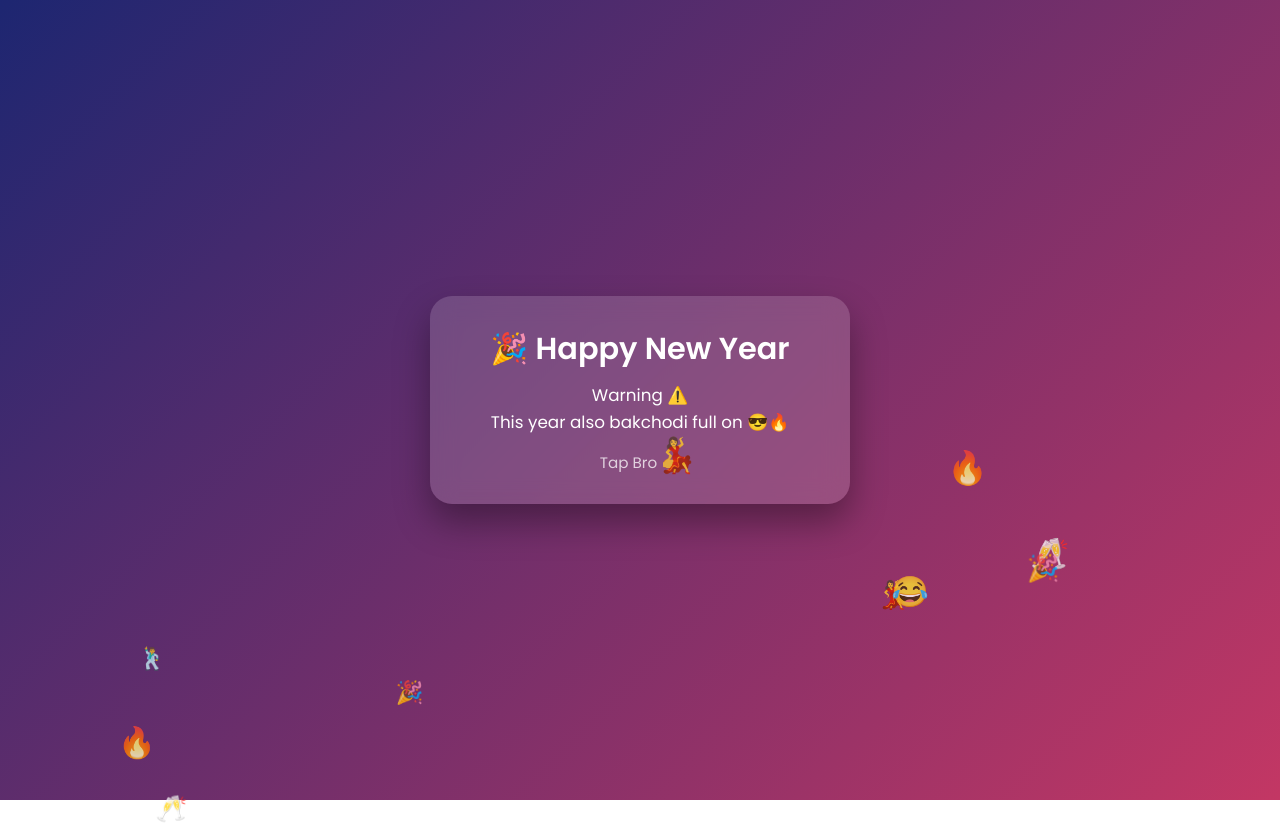
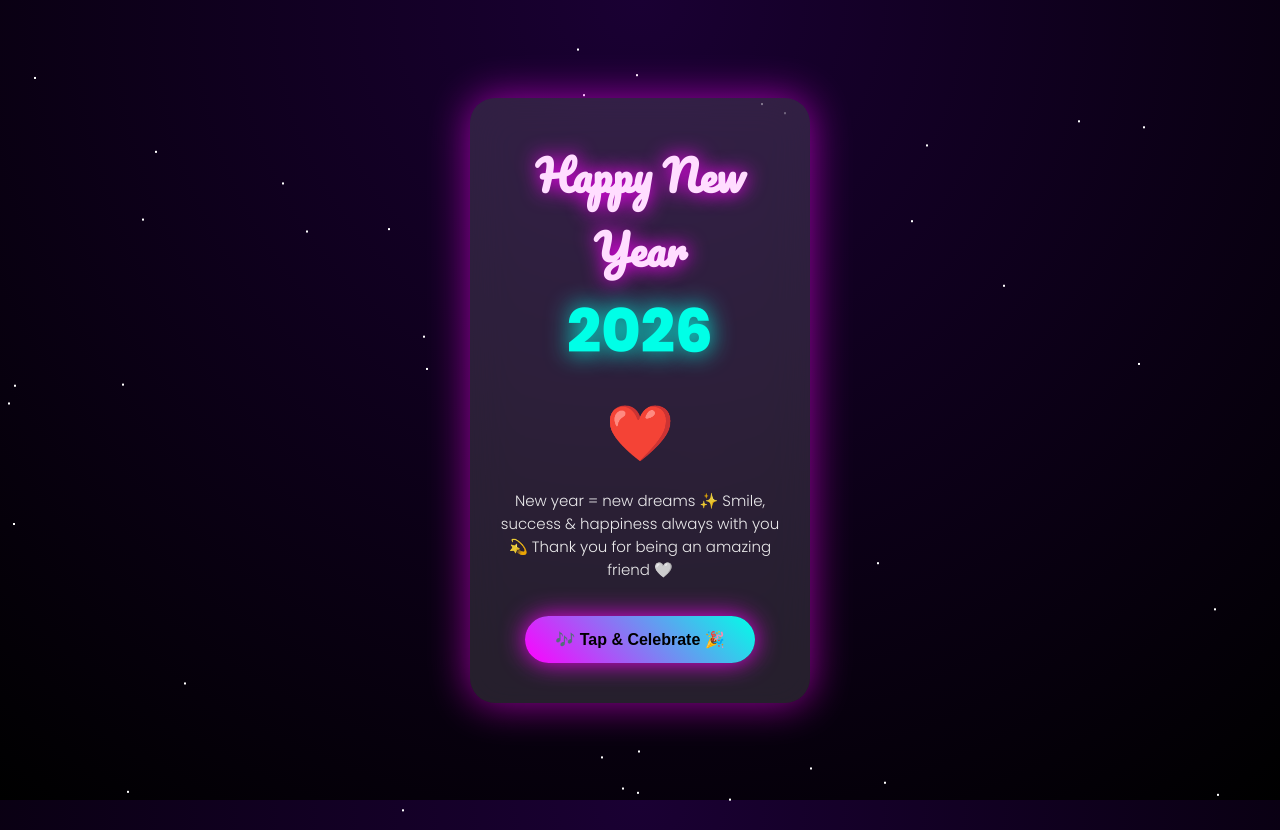
Before and after one commit to rikipatel4803-sys/-friends-index.html, a plain HTML site: page index.html in a window 1280 px wide. Shown: the top 830 px of the page. Before the commit the page ends 800 px from the top, so only its background shows below. Drawn offline with Linux system fonts and the light colour scheme.

Commit message:
Update index.html

```diff
--- a/index.html
+++ b/index.html
@@ -2,163 +2,145 @@
 <html lang="en">
 <head>
 <meta charset="UTF-8">
-<title>🎉 Happy New Year Friends 🎉</title>
+<title>🎉 Happy New Year 🎉</title>
 <meta name="viewport" content="width=device-width, initial-scale=1.0">
 
-<link href="https://fonts.googleapis.com/css2?family=Poppins:wght@300;400;600&display=swap" rel="stylesheet">
+<link href="https://fonts.googleapis.com/css2?family=Poppins:wght@300;600;800&family=Pacifico&display=swap" rel="stylesheet">
 
 <style>
 *{margin:0;padding:0;box-sizing:border-box}
-
 body{
-height:100vh;
-background:linear-gradient(135deg,#1d2671,#c33764);
-display:flex;
-align-items:center;
-justify-content:center;
-font-family:'Poppins',sans-serif;
-overflow:hidden;
-color:#fff;
+  height:100vh;
+  background: radial-gradient(circle at top, #1a0033, #000);
+  font-family:'Poppins',sans-serif;
+  overflow:hidden;
+  display:flex;
+  align-items:center;
+  justify-content:center;
+  color:white;
 }
 
-/* FLOATING PARTY EMOJIS (IMAGE STYLE) */
-.float{
-position:fixed;
-bottom:-40px;
-pointer-events:none;
-animation:floatUp linear forwards;
-opacity:.8;
+/* stars */
+.stars span{
+  position:absolute;
+  width:2px;height:2px;
+  background:white;
+  animation:move linear infinite;
+}
+@keyframes move{
+  from{transform:translateY(-100vh)}
+  to{transform:translateY(100vh)}
 }
 
-@keyframes floatUp{
-from{transform:translateY(0) scale(.8)}
-to{transform:translateY(-120vh) scale(1.2)}
+/* card */
+.card{
+  position:relative;
+  padding:40px 25px;
+  border-radius:25px;
+  background:rgba(255,255,255,0.12);
+  backdrop-filter:blur(20px);
+  box-shadow:0 0 40px rgba(255,0,255,.6);
+  text-align:center;
+  max-width:340px;
+  z-index:5;
 }
 
-/* CARD */
-.card{
-width:88%;
-max-width:420px;
-background:rgba(255,255,255,.15);
-backdrop-filter:blur(12px);
-border-radius:22px;
-padding:30px 22px;
-text-align:center;
-box-shadow:0 18px 35px rgba(0,0,0,.35);
-cursor:pointer;
-opacity:0;
-transform:scale(.9);
-transition:.5s;
+h1{
+  font-family:'Pacifico',cursive;
+  font-size:42px;
+  color:#ffddff;
+  text-shadow:0 0 20px #ff00ff;
 }
 
-.card.show{
-opacity:1;
-transform:scale(1);
+.year{
+  font-size:60px;
+  font-weight:800;
+  color:#00ffe7;
+  text-shadow:0 0 25px #00ffe7;
 }
 
-.card h1{
-font-size:1.9em;
-margin-bottom:10px;
+p{
+  margin:15px 0;
+  font-size:15px;
+  opacity:.9;
 }
 
-.card p{
-font-size:1.05em;
-line-height:1.6;
+.heart{
+  font-size:55px;
+  animation:beat 1s infinite;
+  margin:15px 0;
+}
+@keyframes beat{
+  0%,100%{transform:scale(1)}
+  50%{transform:scale(1.3)}
 }
 
-.tap{
-margin-top:16px;
-opacity:.75;
-font-size:.95em;
+button{
+  margin-top:20px;
+  padding:14px 30px;
+  border:none;
+  border-radius:40px;
+  background:linear-gradient(45deg,#ff00ff,#00ffe7);
+  color:#000;
+  font-weight:700;
+  font-size:16px;
+  cursor:pointer;
+  box-shadow:0 0 25px rgba(255,0,255,.9);
 }
 
-audio{display:none}
+.confetti{
+  position:absolute;
+  width:8px;height:8px;
+  background:red;
+  animation:fall linear infinite;
+}
+@keyframes fall{
+  to{transform:translateY(110vh) rotate(360deg)}
+}
 </style>
 </head>
 
 <body>
 
-<div class="card show" id="card">
-<h1>🎉 Happy New Year</h1>
-<p>Warning ⚠️<br>This year also bakchodi full on 😎🔥</p>
-<div class="tap">Tap Bro 👉</div>
+<div class="stars"></div>
+
+<div class="card">
+  <h1>Happy New Year</h1>
+  <div class="year">2026</div>
+  <div class="heart">❤️</div>
+  <p>
+    New year = new dreams ✨
+    Smile, success & happiness always with you 💫
+    Thank you for being an amazing friend 🤍
+  </p>
+
+  <button onclick="playMusic()">🎶 Tap & Celebrate 🎉</button>
 </div>
 
-<!-- ✅ MUSIC ADDED HERE -->
-<audio id="bgm" loop>
-<source src="FRND_app_pay_withdraw_video_trending_shorts_frnds_news_live_withdraw_subscribe_support_128KBPS.mp4">
-</audio>
+<audio id="music" src="videoplayback.m4a"></audio>
 
 <script>
-/* SLIDES */
-const slides = [
-{
-title:"🥂 Happy New Year",
-text:"Naya saal aa gaya…<br>Par gang wahi purani hai 😎"
-},
-{
-title:"👯 Squad",
-text:"Kam log hain…<br>Par asli wale hain 🔥"
-},
-{
-title:"😂 Memories",
-text:"Pichle saal ki bakchodi yaad hai?<br>Is saal double hogi 😆"
-},
-{
-title:"🤝 Dosti",
-text:"No drama, no fake log…<br>Sirf real friends 💯"
-},
-{
-title:"🚀 New Goals",
-text:"Success apni hogi…<br>Par party saath me hogi 🥳"
-},
-{
-title:"💥 Promise",
-text:"Chahe kuch bhi ho jaye…<br>Group kabhi nahi tutega 🤞"
-},
-{
-title:"❤️ Final",
-text:"Happy New Year Mere Dost 💙<br>Love you all 😎"
-}
-];
-
-let index = 0;
-const card = document.getElementById("card");
-const music = document.getElementById("bgm");
-
-/* MUSIC STARTS ON FIRST TAP */
-card.addEventListener("click",()=>{
-if(music.paused) music.play();
-nextSlide();
-});
-
-function nextSlide(){
-index++;
-if(index >= slides.length) return;
-
-card.classList.remove("show");
-
-setTimeout(()=>{
-card.innerHTML = `
-<h1>${slides[index].title}</h1>
-<p>${slides[index].text}</p>
-${index < slides.length-1 ? '<div class="tap">Tap Bro 👉</div>' : ''}
-`;
-card.classList.add("show");
-},400);
+// stars
+for(let i=0;i<120;i++){
+  let s=document.createElement("span");
+  s.style.left=Math.random()*100+"vw";
+  s.style.animationDuration=2+Math.random()*5+"s";
+  document.querySelector(".stars").appendChild(s);
 }
 
-/* 🎉 FLOATING PARTY EMOJIS */
-setInterval(()=>{
-let f=document.createElement("div");
-f.className="float";
-f.innerHTML=["🎉","🥂","🔥","😂","💃","🕺"][Math.floor(Math.random()*6)];
-f.style.left=Math.random()*100+"vw";
-f.style.fontSize=16+Math.random()*22+"px";
-f.style.animationDuration=7+Math.random()*7+"s";
-document.body.appendChild(f);
-setTimeout(()=>f.remove(),16000);
-},500);
+// music + confetti
+function playMusic(){
+  document.getElementById("music").play();
+  for(let i=0;i<120;i++){
+    let c=document.createElement("div");
+    c.className="confetti";
+    c.style.left=Math.random()*100+"vw";
+    c.style.background=`hsl(${Math.random()*360},100%,50%)`;
+    c.style.animationDuration=2+Math.random()*3+"s";
+    document.body.appendChild(c);
+    setTimeout(()=>c.remove(),5000);
+  }
+}
 </script>
 
 </body>
```
